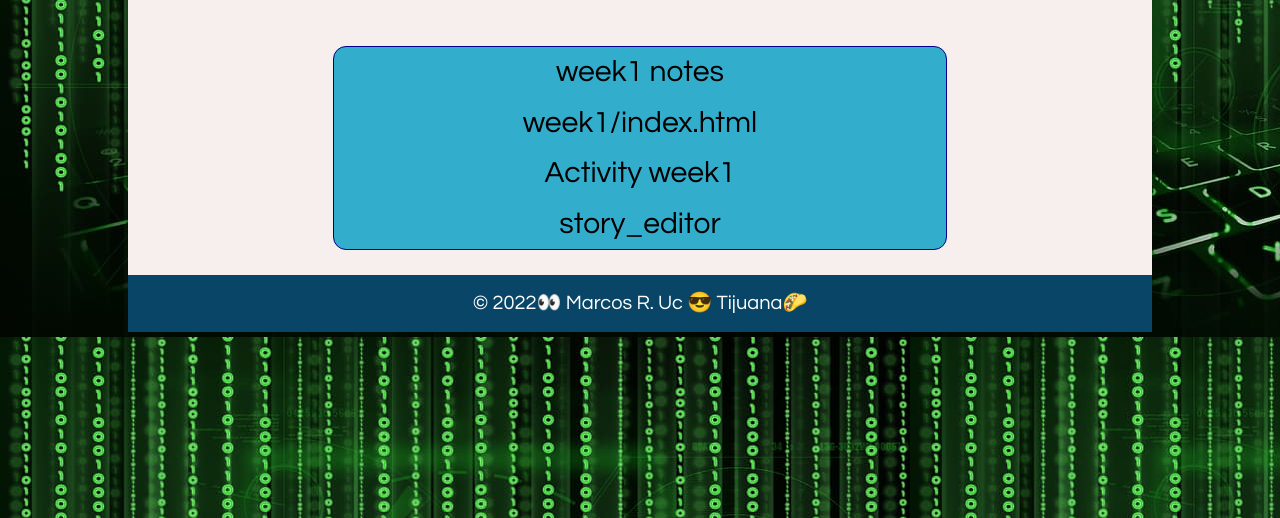
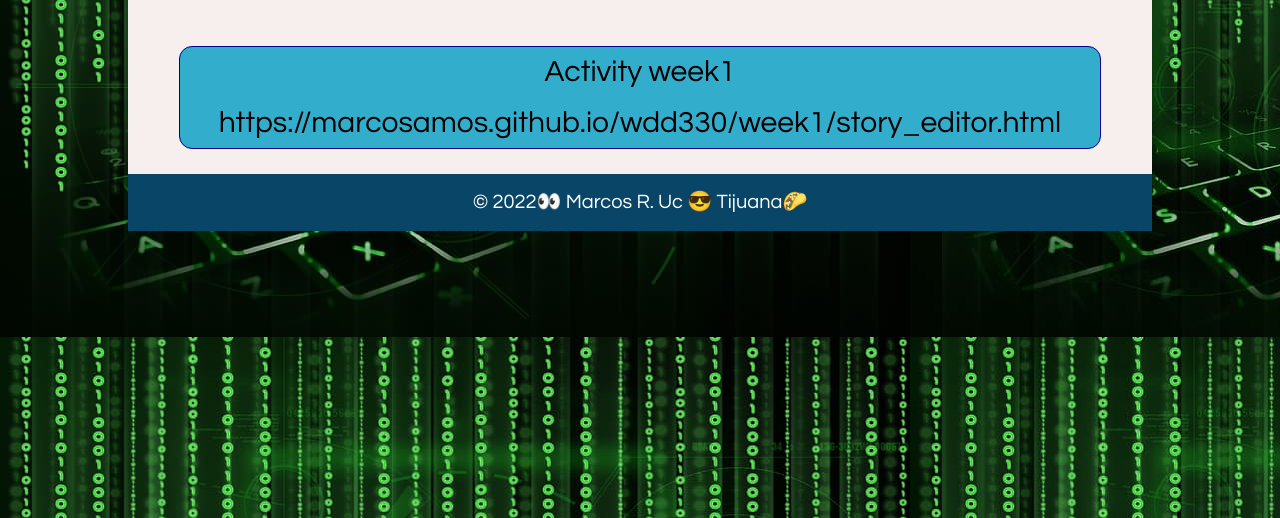
Before and after one commit to marcosamos/WDD-330, a plain HTML site: page index.html in a window 1280 px wide. Shown: the part 282-800 px from the top of the page. Drawn offline with Linux system fonts and the light colour scheme.

Commit message:
last changes

```diff
--- a/css/style.css
+++ b/css/style.css
@@ -60,6 +60,7 @@ main ul li{
     font-size: 3rem;
     text-align: center;
     padding: .8rem;
+    overflow-wrap: break-word;
 }
 
 .main_ul{
@@ -67,7 +68,7 @@ main ul li{
     background-color: rgb(51, 173, 204);
     list-style: none;
     border-radius: 1.3rem;
-    width: 60%;
+    width: 90%;
     margin: auto;
     margin-bottom: 25px;
 }
--- a/js/main.js
+++ b/js/main.js
@@ -1,11 +1,7 @@
 let links = [
     {
-        label: "week1 notes",
-        url: "week1/index.html"
-    },
-    {
         label: "Activity week1",
-        url: "story_editor"
+        url: "https://marcosamos.github.io/wdd330/week1/story_editor.html"
     }
 ];
 
```
